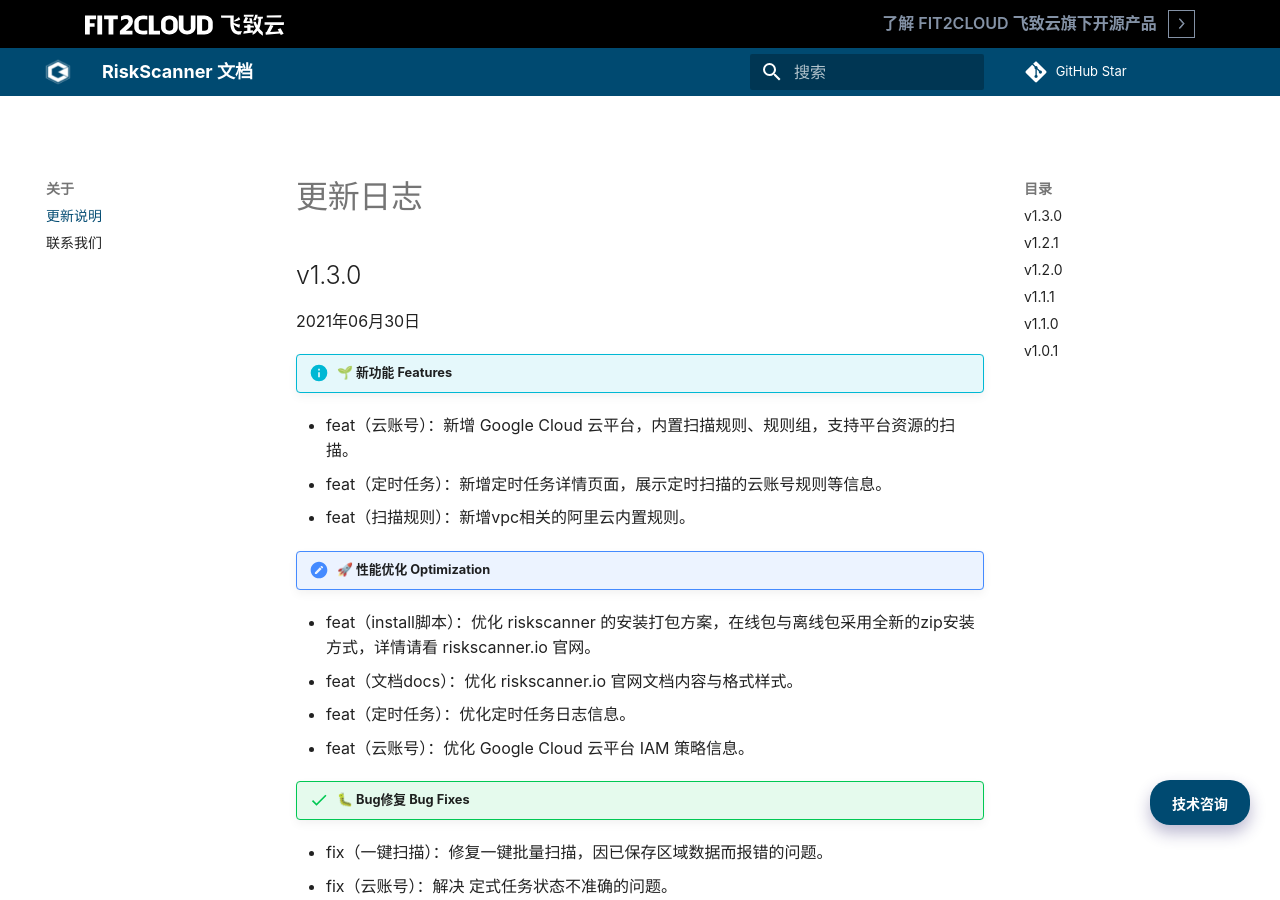
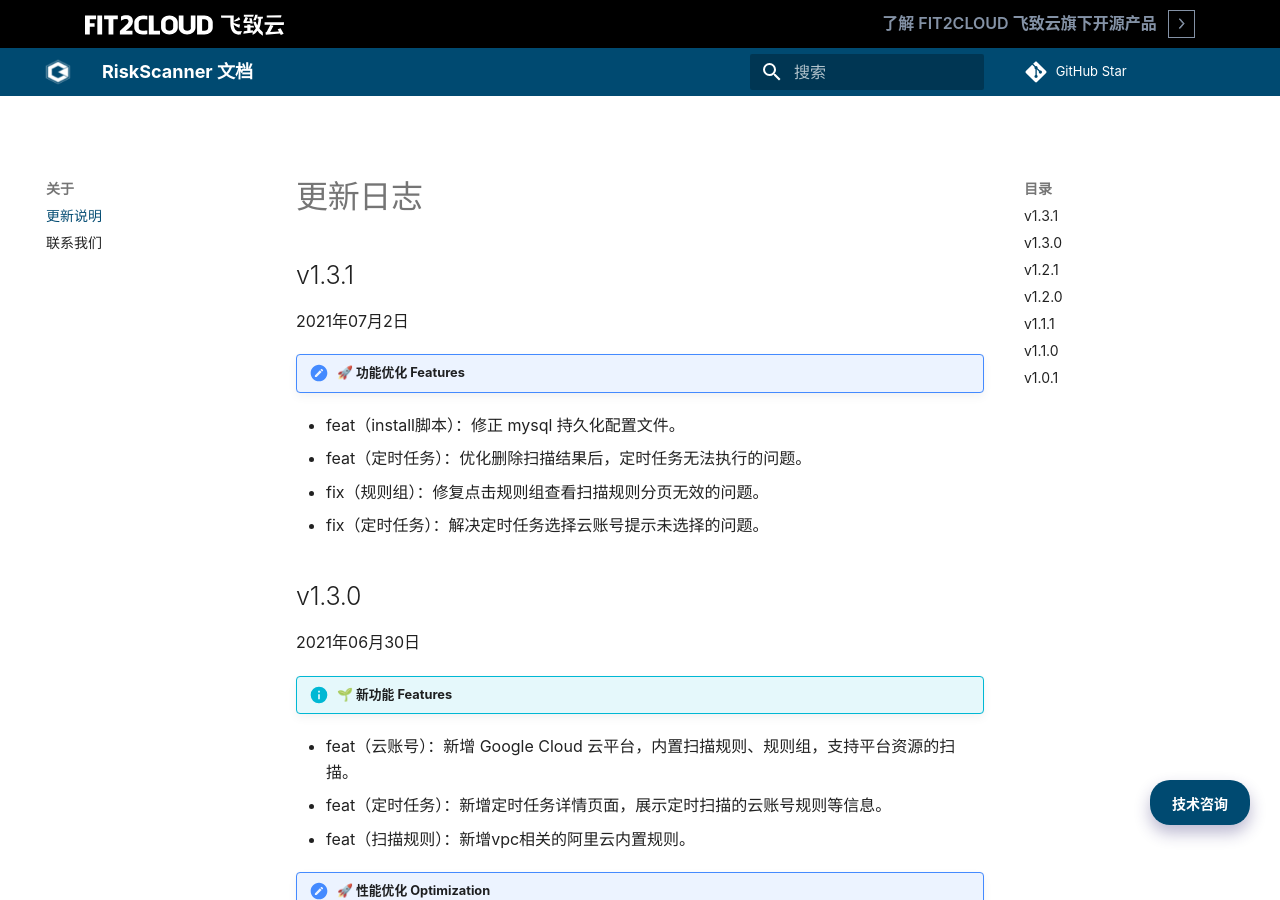
Before and after one commit to fit2cloud/riskscanner-docs, an MkDocs documentation site: the page built from docs/about/changelog.md, in a window 1280 px wide and 900 px high. Built offline with MkDocs 1.6.1 and Material for MkDocs 9.7.7, drawn with Linux system fonts in a browser that asks for light colours; comment, search, counter and statistics services are not loaded.

Commit message:
feat(version): 更新changelog

```diff
--- a/docs/about/changelog.md
+++ b/docs/about/changelog.md
@@ -1,4 +1,15 @@
 # 更新日志
+
+v1.3.1
+------------------------
+2021年07月2日
+
+!!! summary "🚀 功能优化 Features"
+- feat（install脚本）：修正 mysql 持久化配置文件。
+- feat（定时任务）：优化删除扫描结果后，定时任务无法执行的问题。
+- fix（规则组）：修复点击规则组查看扫描规则分页无效的问题。
+- fix（定时任务）：解决定时任务选择云账号提示未选择的问题。
+
 
 v1.3.0
 ------------------------
```
